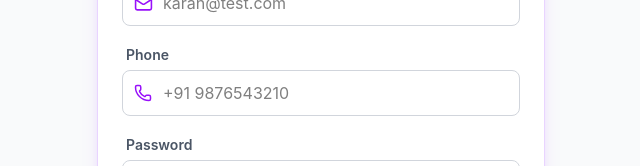
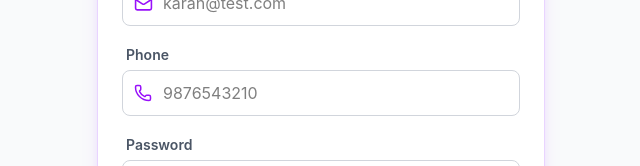
Before and after one commit to Karanb2707/Travelin, a React (Vite) app in the folder frontend/: page /register in a window 1280 px wide. Shown: the part 362-528 px from the top of the page, without its empty margins (319-959 px from the left). Built offline with nearby package versions, Linux system fonts and the light colour scheme.

Commit message:
Added validations for register form

```diff
--- a/frontend/src/pages/auth/Register.tsx
+++ b/frontend/src/pages/auth/Register.tsx
@@ -47,7 +47,14 @@ const Register = () => {
                 size={19}
               />
               <input
-                {...register("fullName", { required: "Full name required" })}
+                {...register("fullName", {
+                  required: "Full name required",
+                  minLength: { value: 3, message: "Name too short" },
+                  pattern: {
+                    value: /^[A-Za-z ]+$/,
+                    message: "Only letters allowed",
+                  },
+                })}
                 placeholder="Karan Bolake"
                 className={`w-full pl-10 p-2.5 rounded-lg border outline-none transition-all duration-200 ${
                   errors.fullName
@@ -76,7 +83,13 @@ const Register = () => {
                 size={19}
               />
               <input
-                {...register("email", { required: "Email required" })}
+                {...register("email", {
+                  required: "Email required",
+                  pattern: {
+                    value: /^[^\s@]+@[^\s@]+\.[^\s@]+$/,
+                    message: "Enter a valid email",
+                  },
+                })}
                 placeholder="karan@test.com"
                 className={`w-full pl-10 p-2.5 rounded-lg border outline-none transition-all duration-200 ${
                   errors.email
@@ -105,8 +118,29 @@ const Register = () => {
                 size={18}
               />
               <input
-                // {...register("phone", { required: "Phone required" })}
-                placeholder="+91 9876543210"
+                {...register("phone", {
+                  minLength: {
+                    value: 10,
+                    message: "Phone number must be 10 digits",
+                  },
+                  maxLength: {
+                    value: 10,
+                    message: "Phone number must be 10 digits",
+                  },
+                  pattern: {
+                    value: /^[0-9]+$/,
+                    message: "Only numbers allowed",
+                  },
+                })}
+                inputMode="numeric"
+                maxLength={10}
+                placeholder="9876543210"
+                onInput={(e) => {
+                  e.currentTarget.value = e.currentTarget.value.replace(
+                    /\D/g,
+                    ""
+                  );
+                }}
                 className={`w-full pl-10 p-2.5 rounded-lg border outline-none transition-all duration-200 ${
                   errors.phone
                     ? "border-red-500"
@@ -135,7 +169,13 @@ const Register = () => {
               />
               <input
                 type="password"
-                {...register("password", { required: "Password required" })}
+                {...register("password", {
+                  required: "Password required",
+                  minLength: {
+                    value: 6,
+                    message: "Password must be at least 6 characters",
+                  },
+                })}
                 placeholder="••••••••"
                 className={`w-full pl-10 p-2.5 rounded-lg border outline-none transition-all duration-200 ${
                   errors.password
```
